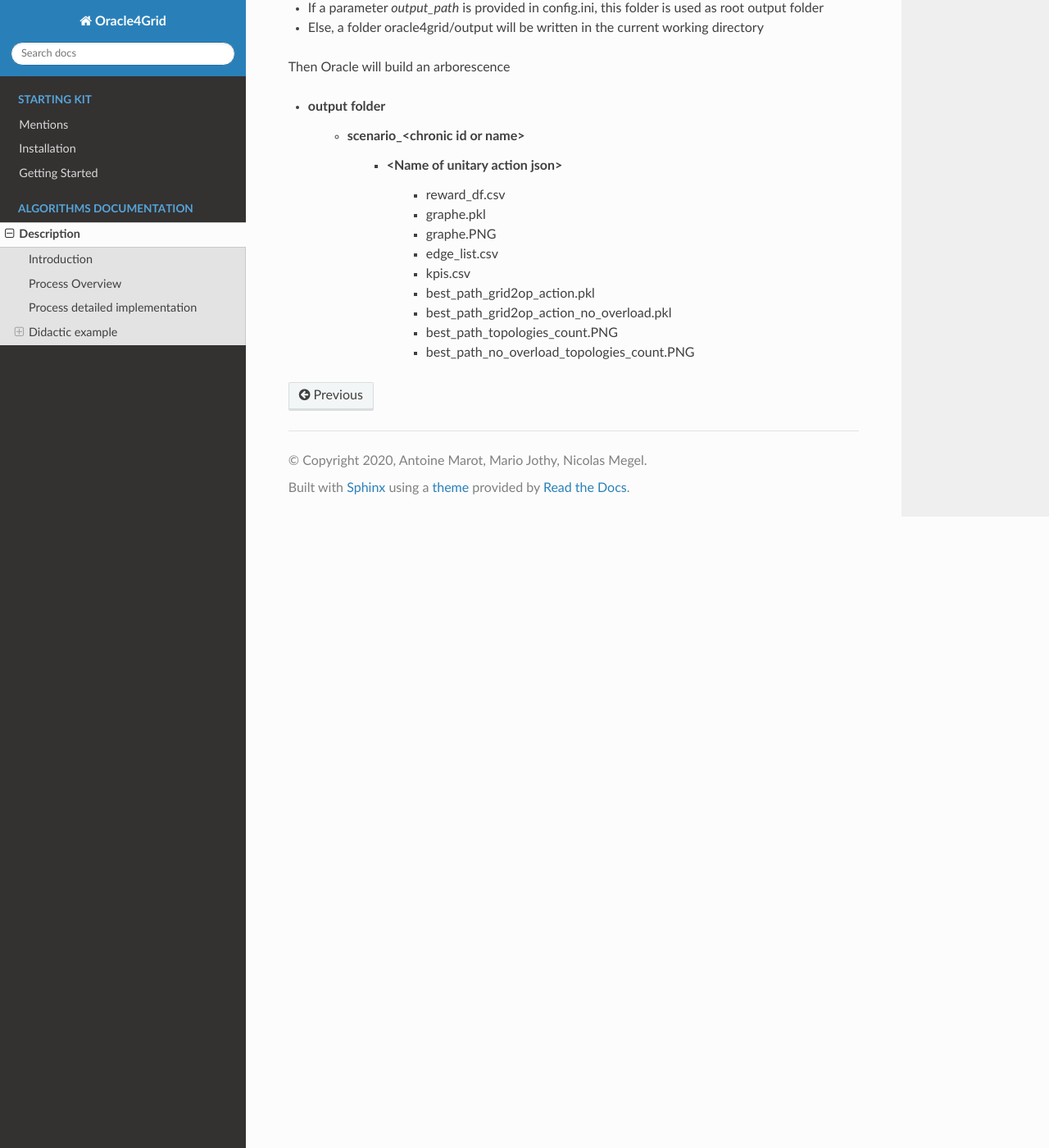
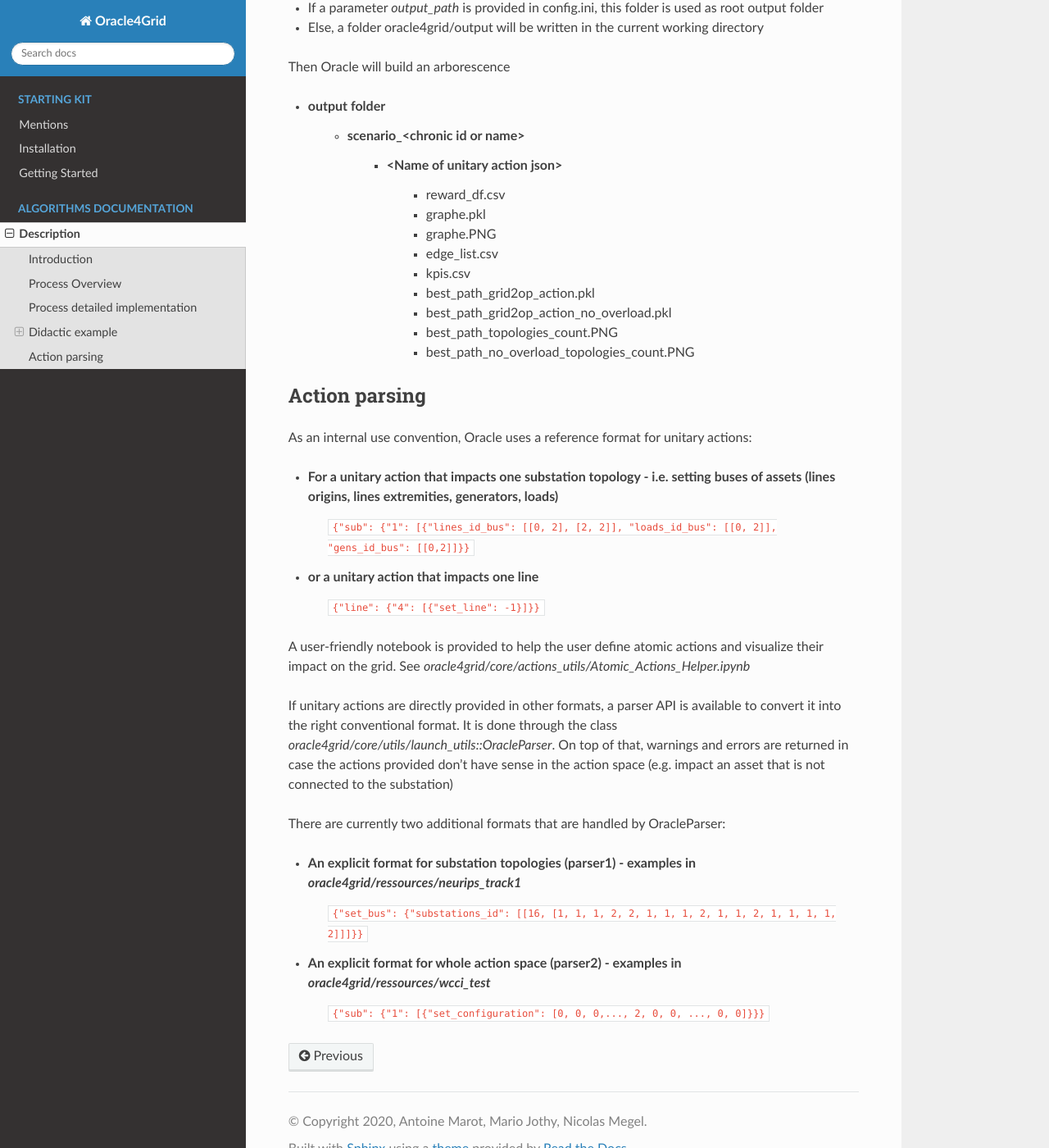
Before and after one commit to marota/Oracle4Grid, a Sphinx documentation site: the page built from docs/DESCRIPTION.rst, in a window 1280 px wide and 1400 px high, scrolled down 7626 px. Shown: the whole window at 82% size. Built offline with Sphinx 7.4.7 and the Read the Docs theme 2.0.0, drawn with Linux system fonts in a browser that asks for light colours.

Commit message:
info abut results and reference between sections

```diff
--- a/docs/DESCRIPTION.rst
+++ b/docs/DESCRIPTION.rst
@@ -221,3 +223,29 @@ Then Oracle will build an arborescence
             * best_path_grid2op_action_no_overload.pkl
             * best_path_topologies_count.PNG
             * best_path_no_overload_topologies_count.PNG
+
+.. _parsing:
+
+Action parsing
+=================
+
+As an internal use convention, Oracle uses a reference format for unitary actions:
+
+* For a unitary action that impacts **one** substation topology - i.e. setting buses of assets (lines origins, lines extremities, generators, loads)
+    ``{"sub": {"1": [{"lines_id_bus": [[0, 2], [2, 2]], "loads_id_bus": [[0, 2]], "gens_id_bus": [[0,2]]}}``
+* or a unitary action that impacts **one** line
+    ``{"line": {"4": [{"set_line": -1}]}}``
+
+A user-friendly notebook is provided to help the user define atomic actions and visualize their impact on the grid. See *oracle4grid/core/actions_utils/Atomic_Actions_Helper.ipynb*
+
+If unitary actions are directly provided in other formats, a parser API is available to convert it into the right conventional format.
+It is done through the class *oracle4grid/core/utils/launch_utils::OracleParser*.
+On top of that, warnings and errors are returned in case the actions provided don't have sense in the action space
+(e.g. impact an asset that is not connected to the substation)
+
+There are currently two additional formats that are handled by OracleParser:
+
+* An explicit format for substation topologies (parser1) - examples in *oracle4grid/ressources/neurips_track1*
+    ``{"set_bus": {"substations_id": [[16, [1, 1, 1, 2, 2, 1, 1, 1, 2, 1, 1, 2, 1, 1, 1, 1, 2]]]}}``
+* An explicit format for whole action space (parser2) - examples in *oracle4grid/ressources/wcci_test*
+    ``{"sub": {"1": [{"set_configuration": [0, 0, 0,..., 2, 0, 0, ..., 0, 0]}}}``
--- a/docs/GETTING_STARTED.rst
+++ b/docs/GETTING_STARTED.rst
@@ -47,6 +47,7 @@ A user-friendly notebook is provided to help the user defining atomic actions an
 * An explicit format for whole action space (parser2) - examples in *oracle4grid/ressources/wcci_test*
     ``{"sub": {"1": [{"set_configuration": [0, 0, 0,..., 2, 0, 0, ..., 0, 0]}}}``
 
+See more details in section :ref:`parsing`
 
 Configuration
 ===============
@@ -77,9 +78,7 @@ Additionaly, a Pandas.DataFrame with interesting cumulated rewards for various s
 
 .. image:: images/didactic_step5.JPG
 
-In debug mode, more info will be printed and serialized.
-
-See **Description** section for more details
+See :ref:`didactic-example` section for more details about the results through a simple use case. In debug mode, more info will be printed and serialized.
 
 Agent replay
 ================
--- a/docs/README.rst
+++ b/docs/README.rst
@@ -1,5 +1,6 @@
 Mentions
 =========
+
 
 Quick Overview
 ------------------
@@ -14,6 +15,8 @@ Finally, a few KPIs are produced in order to give a quick rundown of the state o
 
 This can allow you to test the boundaries of a given network environment, and get a better understanding of the potential weaknesses
 in the decision making process of an agent
+
+To go through all the steps following a simple usecase, see :ref:`didactic-example`
 
 Features
 ----------
--- a/docs/conf.py
+++ b/docs/conf.py
@@ -31,7 +31,8 @@ release = '1.0.BETA'
 # extensions coming with Sphinx (named 'sphinx.ext.*') or your custom
 # ones.
 extensions = [
-    'sphinx_rtd_theme'
+    'sphinx_rtd_theme',
+    'sphinx.ext.intersphinx'
 ]
 
 # Add any paths that contain templates here, relative to this directory.
```
Also changed, not shown: other parts of docs/DESCRIPTION.rst (+2 -0 lines), README.md (+19 -0 lines).
